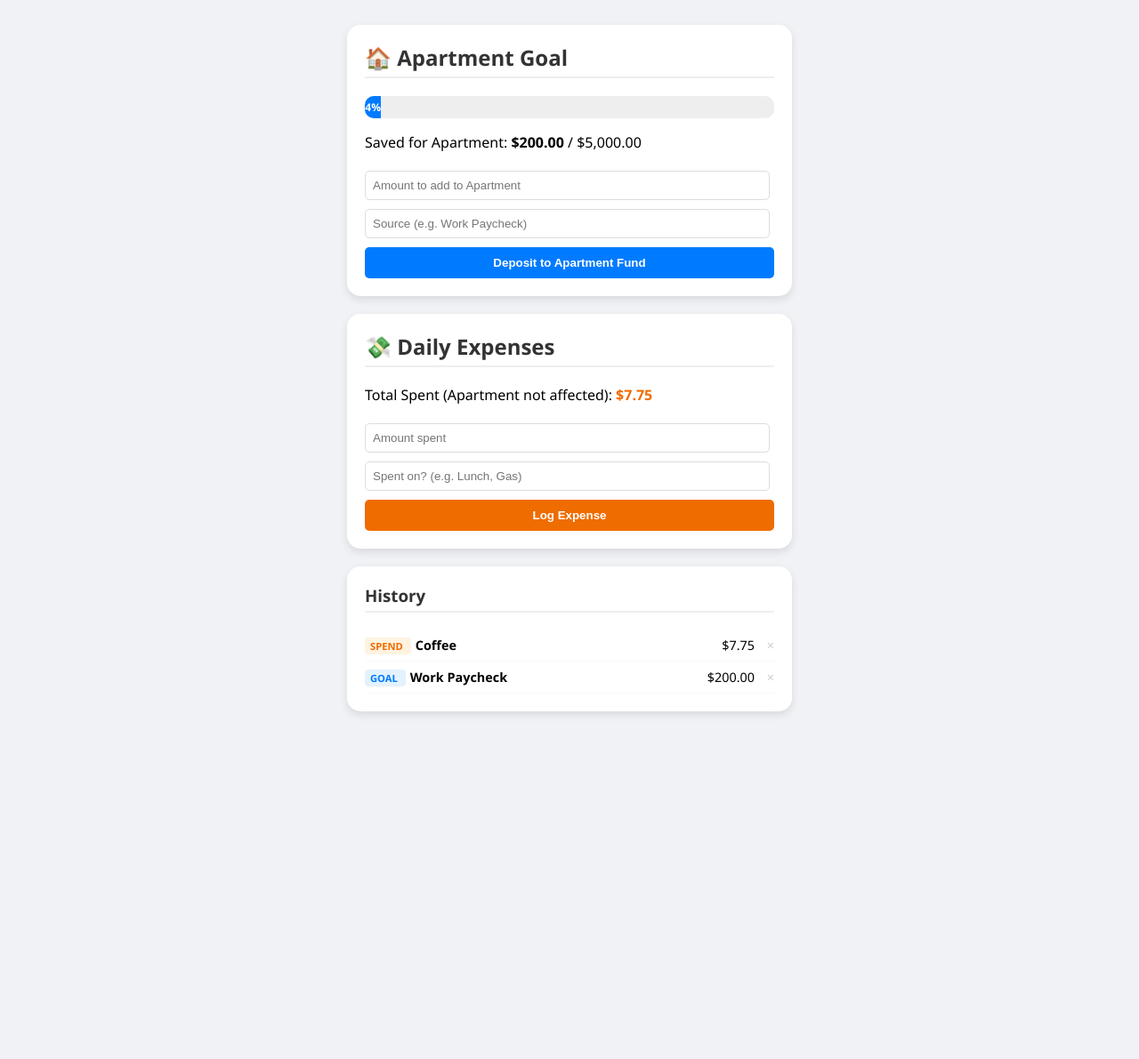
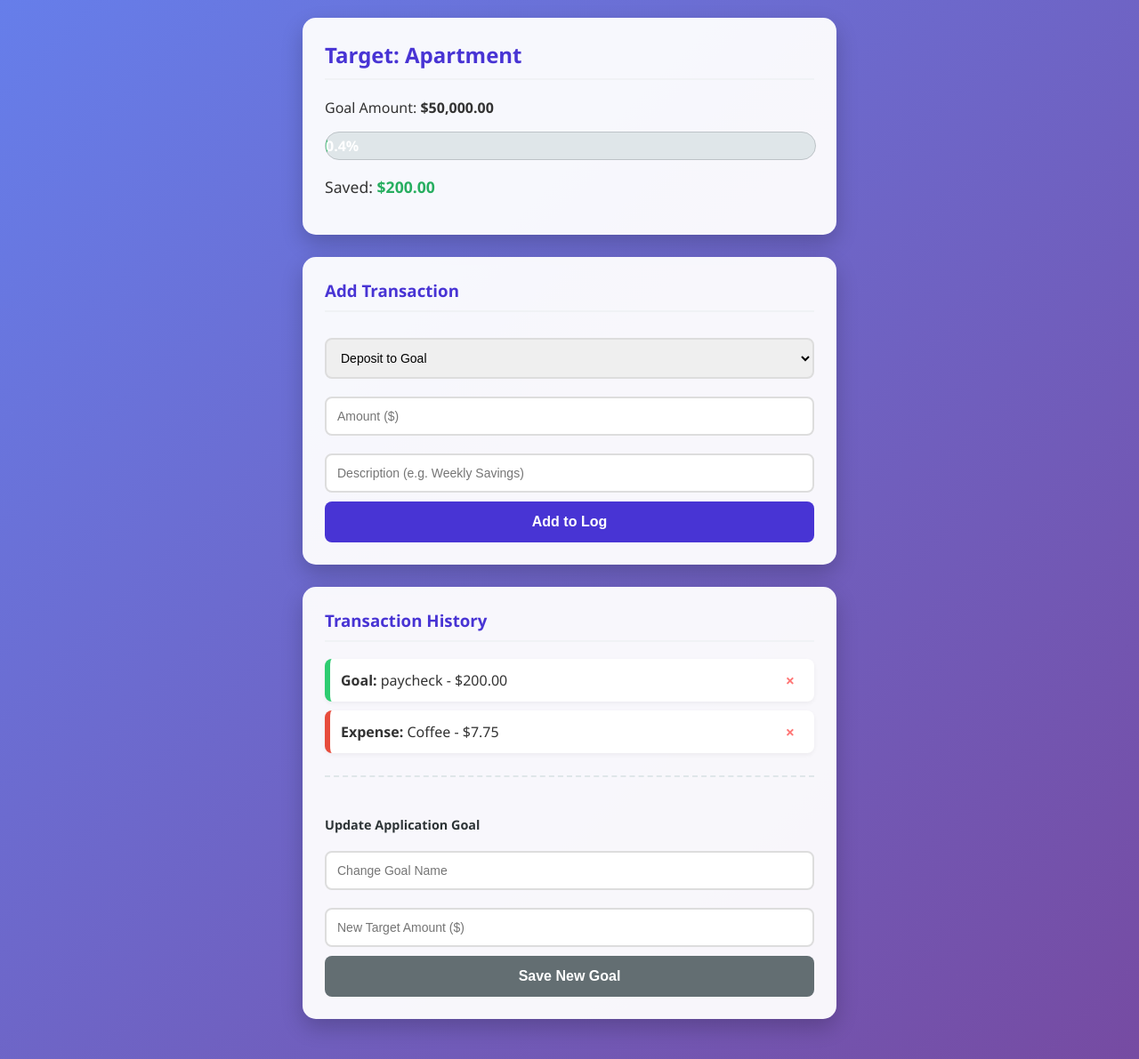
Before and after one commit to Selena27527/Flask_Expenses, a Flask app: page / in a window 1280 px wide. Shown: the whole page at 89% size. Before the commit the page ends 804 px from the top, so only its background shows below. Run offline with Flask 3, Linux system fonts and the light colour scheme; data comes from the database, SQL or seed files in the repository; both versions use the stored data as it was after the commit.

Commit message:
initial commit to App 3

```diff
--- a/app.py
+++ b/app.py
@@ -1,73 +1,71 @@
 from flask import Flask, render_template, request, redirect, url_for
 from flask_sqlalchemy import SQLAlchemy
-from datetime import datetime
 
 app = Flask(__name__)
-app.config['SQLALCHEMY_DATABASE_URI'] = 'sqlite:///budget_tracker.db'
-app.config['SQLALCHEMY_TRACK_MODIFICATIONS'] = False
+app.config['SQLALCHEMY_DATABASE_URI'] = 'sqlite:///expenses.db'
 db = SQLAlchemy(app)
+
+# Database Models
+class Transaction(db.Model):
+    id = db.Column(db.Integer, primary_key=True)
+    type = db.Column(db.String(20), nullable=False)  # 'Goal' or 'Expense'
+    amount = db.Column(db.Float, nullable=False)
+    description = db.Column(db.String(100))
 
 class Goal(db.Model):
     id = db.Column(db.Integer, primary_key=True)
-    name = db.Column(db.String(100), default="Apartment")
-    target = db.Column(db.Float, default=5000.0)
-
-class Transaction(db.Model):
-    id = db.Column(db.Integer, primary_key=True)
-    amount = db.Column(db.Float, nullable=False)
-    source = db.Column(db.String(100))
-    # Types: 'apartment' (adds to goal), 'expense' (general spending)
-    ttype = db.Column(db.String(20))
-    date_created = db.Column(db.DateTime, default=datetime.utcnow)
-
-with app.app_context():
-    db.create_all()
-    if not Goal.query.first():
-        db.session.add(Goal(name="Apartment", target=5000.0))
-        db.session.commit()
+    name = db.Column(db.String(100), default="Apartment Deposit")
+    target = db.Column(db.Float, default=1000.0)
 
 @app.route('/')
 def index():
-    user_goal = Goal.query.first()
-    history = Transaction.query.order_by(Transaction.date_created.desc()).all()
+    transactions = Transaction.query.all()
+    # Get the goal from DB, or create a default one if it doesn't exist
+    goal_data = Goal.query.first()
+    if not goal_data:
+        goal_data = Goal(name="Apartment Deposit", target=1000.0)
+        db.session.add(goal_data)
+        db.session.commit()
 
-    # MATH CHANGE: Only sum items where ttype is 'apartment'
-    apartment_savings = sum(t.amount for t in history if t.ttype == 'apartment')
+    # Calculate current savings (Only 'Goal' type)
+    current_savings = sum(t.amount for t in transactions if t.type == 'Goal')
 
-    # Sum general expenses separately just for display
-    total_expenses = sum(t.amount for t in history if t.ttype == 'expense')
+    # Calculate progress percentage
+    progress = min((current_savings / goal_data.target) * 100, 100) if goal_data.target > 0 else 0
 
-    percent = (apartment_savings / user_goal.target) * 100 if user_goal.target > 0 else 0
     return render_template('index.html',
-                           goal=user_goal,
-                           apartment_savings=apartment_savings,
-                           total_expenses=total_expenses,
-                           percent=min(percent, 100),
-                           history=history)
+                           transactions=transactions,
+                           current_savings=current_savings,
+                           goal=goal_data,
+                           progress=round(progress, 1))
 
-@app.route('/add_transaction', methods=['POST'])
+@app.route('/add', methods=['POST'])
 def add_transaction():
+    t_type = request.form.get('type')
     amount = float(request.form.get('amount'))
-    source = request.form.get('source')
-    ttype = request.form.get('type')
-    new_tx = Transaction(amount=amount, source=source, ttype=ttype)
-    db.session.add(new_tx)
-    db.session.commit()
-    return redirect(url_for('index'))
+    description = request.form.get('description')
 
-@app.route('/delete/<int:id>')
-def delete(id):
-    db.session.delete(Transaction.query.get_or_404(id))
+    new_t = Transaction(type=t_type, amount=amount, description=description)
+    db.session.add(new_t)
     db.session.commit()
     return redirect(url_for('index'))
 
 @app.route('/update_goal', methods=['POST'])
 def update_goal():
-    user_goal = Goal.query.first()
-    user_goal.name = request.form.get('goal_name')
-    user_goal.target = float(request.form.get('goal_target'))
+    goal_data = Goal.query.first()
+    goal_data.name = request.form.get('goal_name')
+    goal_data.target = float(request.form.get('goal_target'))
     db.session.commit()
     return redirect(url_for('index'))
 
-if __name__ == "__main__":
-    app.run(debug=True, port=5003)
+@app.route('/delete/<int:id>')
+def delete_transaction(id):
+    t = Transaction.query.get(id)
+    db.session.delete(t)
+    db.session.commit()
+    return redirect(url_for('index'))
+
+if __name__ == '__main__':
+    with app.app_context():
+        db.create_all()
+    app.run(debug=True)
--- a/templates/index.html
+++ b/templates/index.html
@@ -2,75 +2,104 @@
 <html lang="en">
 <head>
     <meta charset="UTF-8">
-    <title>Finance Hub</title>
+    <meta name="viewport" content="width=device-width, initial-scale=1.0">
+    <title>Personal Goal Tracker</title>
     <style>
-        body { font-family: 'Segoe UI', sans-serif; background: #f0f2f5; display: flex; justify-content: center; padding: 20px; }
-        .container { width: 100%; max-width: 500px; }
-        .card { background: white; padding: 20px; border-radius: 15px; box-shadow: 0 4px 10px rgba(0,0,0,0.1); margin-bottom: 20px; }
+        /* A nice blue-to-purple gradient background */
+        body {
+            font-family: 'Segoe UI', sans-serif;
+            max-width: 600px;
+            margin: auto;
+            padding: 20px;
+            background: linear-gradient(135deg, #667eea 0%, #764ba2 100%);
+            min-height: 100vh;
+            color: #333;
+        }
 
-        /* Goal Bar */
-        .progress-container { background: #eee; border-radius: 10px; height: 25px; margin: 15px 0; overflow: hidden; }
-        .progress-bar { height: 100%; background: #007bff; transition: width 0.5s; width: var(--pg-width); display: flex; align-items: center; justify-content: center; color: white; font-size: 12px; font-weight: bold; }
+        .card {
+            background: rgba(255, 255, 255, 0.95);
+            padding: 25px;
+            border-radius: 15px;
+            box-shadow: 0 10px 25px rgba(0,0,0,0.2);
+            margin-bottom: 25px;
+        }
 
-        .section-title { margin-top: 0; color: #333; border-bottom: 2px solid #eee; padding-bottom: 5px; }
-        input { width: 95%; padding: 8px; margin: 5px 0; border: 1px solid #ddd; border-radius: 5px; }
-        button { width: 100%; padding: 10px; border: none; border-radius: 5px; cursor: pointer; font-weight: bold; color: white; margin-top: 5px; }
+        h2, h3 { color: #4834d4; margin-top: 0; border-bottom: 2px solid #f0f2f5; padding-bottom: 10px; }
 
-        /* List Styling */
-        .history-item { display: flex; justify-content: space-between; padding: 8px 0; border-bottom: 1px solid #f9f9f9; font-size: 0.9rem; }
-        .tag { padding: 2px 6px; border-radius: 4px; font-size: 0.7rem; text-transform: uppercase; font-weight: bold; margin-right: 5px; }
-        .tag-apt { background: #e3f2fd; color: #007bff; }
-        .tag-exp { background: #fff3e0; color: #ef6c00; }
+        .progress-container { background: #dfe6e9; border-radius: 20px; height: 30px; width: 100%; margin: 15px 0; overflow: hidden; border: 1px solid #bdc3c7; }
+        .progress-bar { background: linear-gradient(90deg, #2ecc71, #27ae60); height: 100%; text-align: center; color: white; line-height: 30px; font-weight: bold; transition: width 0.5s ease-in-out; }
+
+        input, select { margin: 10px 0; padding: 12px; width: 100%; box-sizing: border-box; border: 2px solid #ddd; border-radius: 8px; font-size: 14px; }
+        input:focus { border-color: #667eea; outline: none; }
+
+        button { background: #4834d4; color: white; border: none; padding: 14px; cursor: pointer; width: 100%; border-radius: 8px; font-size: 16px; font-weight: bold; transition: transform 0.2s, background 0.2s; }
+        button:hover { background: #3c2bb3; transform: translateY(-2px); }
+
+        ul { list-style: none; padding: 0; }
+        li { background: #ffffff; padding: 12px; margin-bottom: 10px; border-radius: 8px; display: flex; justify-content: space-between; align-items: center; box-shadow: 0 2px 5px rgba(0,0,0,0.05); }
+
+        /* History item colors based on type */
+        .type-goal { border-left: 6px solid #2ecc71; }
+        .type-expense { border-left: 6px solid #e74c3c; }
+
+        .delete-btn { color: #ff7675; text-decoration: none; font-weight: bold; font-size: 18px; padding: 0 10px; }
+        .delete-btn:hover { color: #d63031; }
+
+        .settings-form { font-size: 0.9em; color: #636e72; border-top: 2px dashed #dfe6e9; padding-top: 25px; margin-top: 25px; }
+        .settings-form h4 { color: #2d3436; margin-bottom: 10px; }
     </style>
 </head>
 <body>
 
-<div class="container">
     <div class="card">
-        <h2 class="section-title">🏠 {{ goal.name }} Goal</h2>
+        <h2>Target: {{ goal.name }}</h2>
+        <p>Goal Amount: <strong>${{ "{:,.2f}".format(goal.target) }}</strong></p>
         <div class="progress-container">
-            <div class="progress-bar" style="--pg-width: {{ percent }}%;">{{ percent|round|int }}%</div>
+            <div id="dynamic-bar" class="progress-bar">
+                {{ progress }}%
+            </div>
         </div>
-        <p>Saved for Apartment: <strong>${{ "{:,.2f}".format(apartment_savings) }}</strong> / ${{ "{:,.2f}".format(goal.target) }}</p>
+        <p style="font-size: 1.1em;">Saved: <span style="color: #27ae60; font-weight: bold;">${{ "{:,.2f}".format(current_savings) }}</span></p>
+    </div>
 
-        <form action="/add_transaction" method="POST">
-            <input type="number" step="0.01" name="amount" placeholder="Amount to add to {{ goal.name }}" required>
-            <input type="text" name="source" placeholder="Source (e.g. Work Paycheck)" required>
-            <input type="hidden" name="type" value="apartment">
-            <button type="submit" style="background: #007bff;">Deposit to Apartment Fund</button>
+    <div class="card">
+        <h3>Add Transaction</h3>
+        <form action="/add" method="POST">
+            <select name="type">
+                <option value="Goal">Deposit to Goal</option>
+                <option value="Expense">General Expense</option>
+            </select>
+            <input type="number" step="0.01" name="amount" placeholder="Amount ($)" required>
+            <input type="text" name="description" placeholder="Description (e.g. Weekly Savings)" required>
+            <button type="submit">Add to Log</button>
         </form>
     </div>
 
     <div class="card">
-        <h2 class="section-title">💸 Daily Expenses</h2>
-        <p>Total Spent (Apartment not affected): <strong style="color: #ef6c00;">${{ "{:,.2f}".format(total_expenses) }}</strong></p>
+        <h3>Transaction History</h3>
+        <ul>
+            {% for t in transactions %}
+            <li class="type-{{ t.type|lower }}">
+                <span><strong>{{ t.type }}:</strong> {{ t.description }} - ${{ "{:,.2f}".format(t.amount) }}</span>
+                <a href="/delete/{{ t.id }}" class="delete-btn" title="Delete entry">&times;</a>
+            </li>
+            {% endfor %}
+        </ul>
 
-        <form action="/add_transaction" method="POST">
-            <input type="number" step="0.01" name="amount" placeholder="Amount spent" required>
-            <input type="text" name="source" placeholder="Spent on? (e.g. Lunch, Gas)" required>
-            <input type="hidden" name="type" value="expense">
-            <button type="submit" style="background: #ef6c00;">Log Expense</button>
-        </form>
+        <div class="settings-form">
+            <h4>Update Application Goal</h4>
+            <form action="/update_goal" method="POST">
+                <input type="text" name="goal_name" placeholder="Change Goal Name" required>
+                <input type="number" step="0.01" name="goal_target" placeholder="New Target Amount ($)" required>
+                <button type="submit" style="background: #636e72;">Save New Goal</button>
+            </form>
+        </div>
     </div>
 
-    <div class="card">
-        <h3 class="section-title">History</h3>
-        {% for item in history %}
-        <div class="history-item">
-            <div>
-                <span class="tag {{ 'tag-apt' if item.ttype == 'apartment' else 'tag-exp' }}">
-                    {{ 'Goal' if item.ttype == 'apartment' else 'Spend' }}
-                </span>
-                <strong>{{ item.source }}</strong>
-            </div>
-            <div>
-                <span>${{ "{:,.2f}".format(item.amount) }}</span>
-                <a href="/delete/{{ item.id }}" style="color:#ccc; text-decoration:none; margin-left:10px;">×</a>
-            </div>
-        </div>
-        {% endfor %}
-    </div>
-</div>
+    <script>
+        // Keeps the progress bar working without triggering VS Code CSS errors
+        document.getElementById('dynamic-bar').style.width = "{{ progress }}%";
+    </script>
 
 </body>
 </html>
```
Also changed, not shown: instance/expenses.db.
